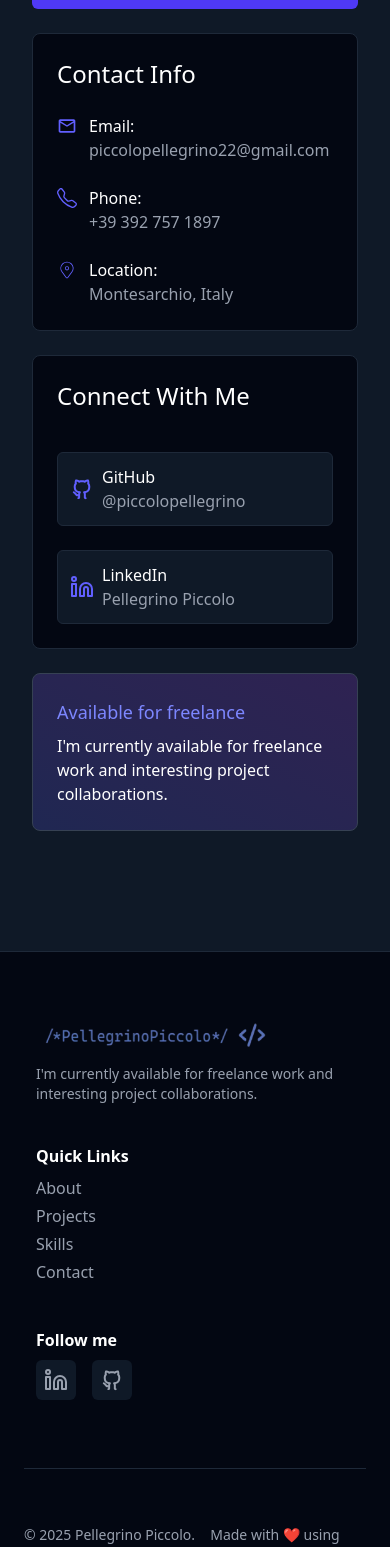
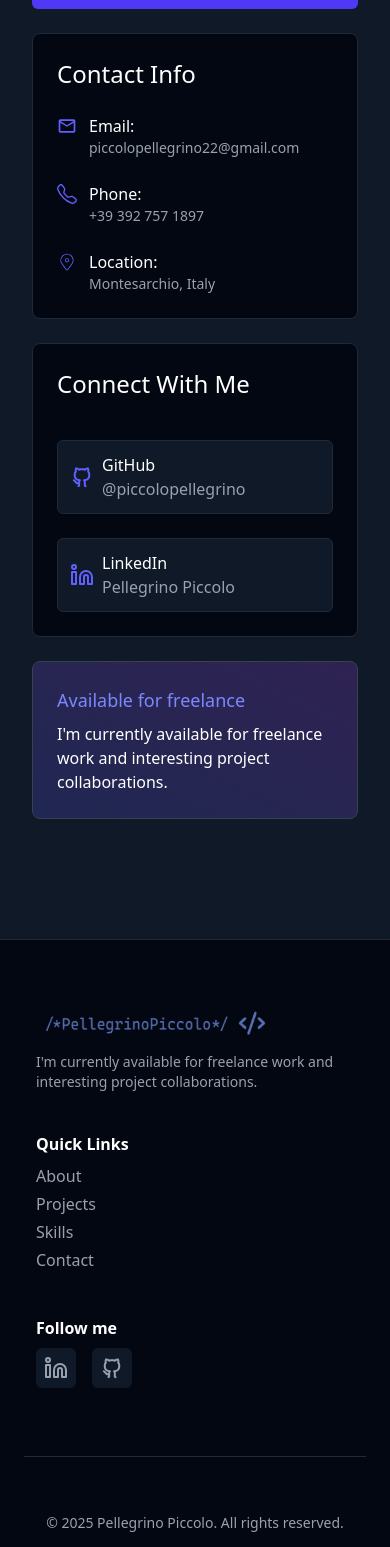
Before and after one commit to PellegrinoPiccolo/my-portfolio, a Next.js app: page / in a window 390 px wide. Shown: the part 9560-11107 px from the top of the page. Built offline with nearby package versions, Linux system fonts and the light colour scheme.

Commit message:
style: adjust layout and text alignment in footer and contact components

```diff
--- a/components/sections/Contact.jsx
+++ b/components/sections/Contact.jsx
@@ -118,7 +118,7 @@ const Contact = () => {
                                             {info.icon}
                                             <p className='text-white'>{info.label}:</p>
                                         </div>
-                                        <a href={info.href} className='ml-8 hover:text-indigo-500 transition-colors duration-200'>{info.value}</a>
+                                        <a href={info.href} className='ml-8 hover:text-indigo-500 transition-colors duration-200 text-sm md:text-base'>{info.value}</a>
                                     </div>
                                 </div>
                             </div>
--- a/components/sections/Footer.jsx
+++ b/components/sections/Footer.jsx
@@ -46,9 +46,9 @@ const Footer = () => {
                 </div>
             </div>
             <div className='w-full border-t border-gray-800 mt-6'></div>
-            <div className='flex flex-row items-center justify-between mt-10'>
-                <p className='text-gray-400 text-sm mt-4'>&copy; {new Date().getFullYear()} Pellegrino Piccolo. All rights reserved.</p>
-                <p className='text-gray-400 text-sm mt-4'>Made with ❤️ using Next.js & Tailwind</p>
+            <div className='flex flex-col md:flex-row items-center justify-between mt-10'>
+                <p className='text-gray-400 text-sm mt-4 text-center'>&copy; {new Date().getFullYear()} Pellegrino Piccolo. All rights reserved.</p>
+                <p className='text-gray-400 text-sm mt-4 text-center'>Made with ❤️ using Next.js & Tailwind</p>
             </div>
         </div>
     </section>
```
